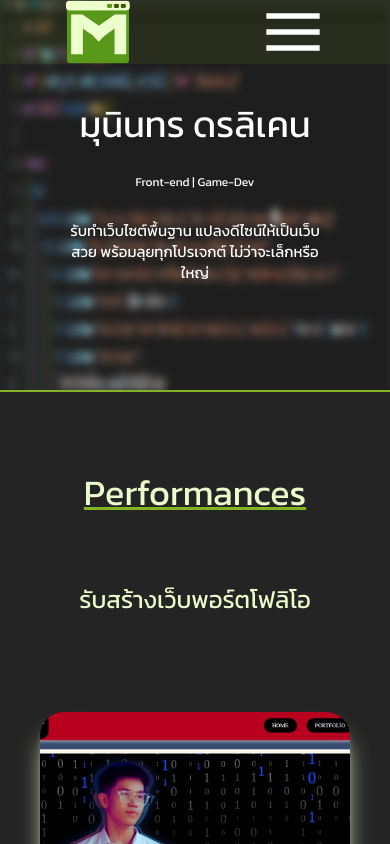
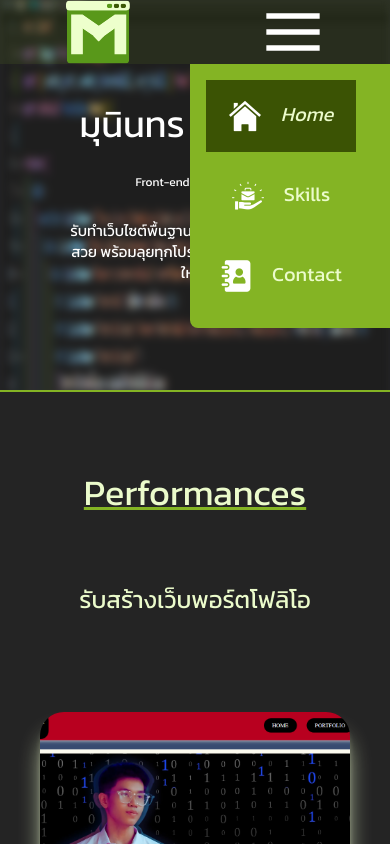
Before and after one commit to Sekiuu/Portfolio-nextjs, a Next.js app: page / in a window 390 px wide. Both pictures are taken after a click on the button 292 px from the left and 32 px from the top of the page. Shown: the top 844 px of the page. Built offline with nearby package versions, Linux system fonts and the light colour scheme.

Commit message:
Restored to '51991dc9117ba0f6115ea963ece26f400a9078f9'
Replit-Restored-To: 51991dc9117ba0f6115ea963ece26f400a9078f9

```diff
--- a/src/app/components/Nav.jsx
+++ b/src/app/components/Nav.jsx
@@ -1,26 +1,32 @@
+
 "use client";
-import React from "react";
+import React, { useEffect } from "react";
 import Link from "next/link";
 import Image from "next/image";
 import { usePathname } from "next/navigation";
 import { useState } from "react";
+
 function Nav() {
   const [openMenu, setOpenMenu] = useState(false);
-
   const pathname = usePathname();
 
-  // Define the active class for the glowing effect
+  useEffect(() => {
+    const handleClickOutside = (event) => {
+      if (openMenu && !event.target.closest('nav')) {
+        setOpenMenu(false);
+      }
+    };
+
+    document.addEventListener('mousedown', handleClickOutside);
+    return () => document.removeEventListener('mousedown', handleClickOutside);
+  }, [openMenu]);
+
   const activeClass = "hover:cursor-pointer bg-greenD2 border-greenL italic";
   const inactiveClass = "border-greenL hover:underline hover:cursor-pointer";
 
   return (
-    <nav
-      className="xl:text-2xl text-xl flex text-greenL w-full
-    transition-all duration-[0.5s] overflow-hidden absolute"
-    >
-      {/* bg */}
-      <div className="absolute bg-greenN opacity-10 w- h-full w-full -z-20" />
-      {/* LOGO */}
+    <nav className="xl:text-2xl text-xl flex text-greenL w-full transition-all duration-[0.5s] overflow-hidden absolute">
+      <div className="absolute bg-greenN opacity-10 w-full h-full -z-20" />
       <Image
         alt="logo"
         src={"/images/MUNIN_logo.svg"}
@@ -28,21 +34,22 @@ function Nav() {
         height={64}
         className="mx-auto"
       />
-      {/* MENU ICON */}
-      <button className="mx-auto hover:cursor-pointer max-lg:flex hidden">
+      <button
+        className="mx-auto hover:cursor-pointer max-lg:flex hidden"
+        onClick={() => setOpenMenu(!openMenu)}
+      >
         <Image
-          alt="logo"
+          alt="menu"
           src={"/images/icon/icons8-menu.svg"}
           width={64}
           height={64}
         />
       </button>
-      {/* NAV BAR */}
-      <ul className="text-center z-10 space-x-5 mx-auto max-lg:hidden flex">
+      <ul className={`text-center z-10 space-x-5 mx-auto flex max-lg:flex-col max-lg:fixed max-lg:top-[64px] max-lg:right-0 max-lg:bg-greenN max-lg:w-[200px] max-lg:space-x-0 max-lg:space-y-2 max-lg:p-4 max-lg:rounded-bl-lg ${openMenu ? 'max-lg:block' : 'max-lg:hidden'}`}>
         <Link
           href="/"
-          className={`flex justify-center p-5 w-[150px] space-x-5
-           ${pathname == "/" ? activeClass : inactiveClass}`}
+          className={`flex justify-center p-5 w-[150px] space-x-5 ${pathname == "/" ? activeClass : inactiveClass}`}
+          onClick={() => setOpenMenu(false)}
         >
           <Image
             src="/images/icon/nav/home.png"
@@ -54,8 +61,8 @@ function Nav() {
         </Link>
         <Link
           href="/skills"
-          className={`flex justify-center p-5 w-[150px] space-x-5
-           ${pathname == "/skills" ? activeClass : inactiveClass}`}
+          className={`flex justify-center p-5 w-[150px] space-x-5 ${pathname == "/skills" ? activeClass : inactiveClass}`}
+          onClick={() => setOpenMenu(false)}
         >
           <Image
             src="/images/icon/nav/work.png"
@@ -67,8 +74,8 @@ function Nav() {
         </Link>
         <Link
           href="/contact"
-          className={`flex justify-center p-5 w-[150px] space-x-5
-           ${pathname == "/contact" ? activeClass : inactiveClass}`}
+          className={`flex justify-center p-5 w-[150px] space-x-5 ${pathname == "/contact" ? activeClass : inactiveClass}`}
+          onClick={() => setOpenMenu(false)}
         >
           <Image
             src="/images/icon/nav/contact.png"
@@ -78,11 +85,6 @@ function Nav() {
           />
           <h2>Contact</h2>
         </Link>
-        {/* <Link href='/about' className={`flex justify-center p-5 w-[150px] space-x-5
-           ${pathname == '/about' ? activeClass : inactiveClass}`}>
-            <Image src="/images/icon/nav/i-icon.png" width={32} height={24} className='object-cover' />
-            <h2>About</h2>
-          </Link> */}
       </ul>
     </nav>
   );
```
